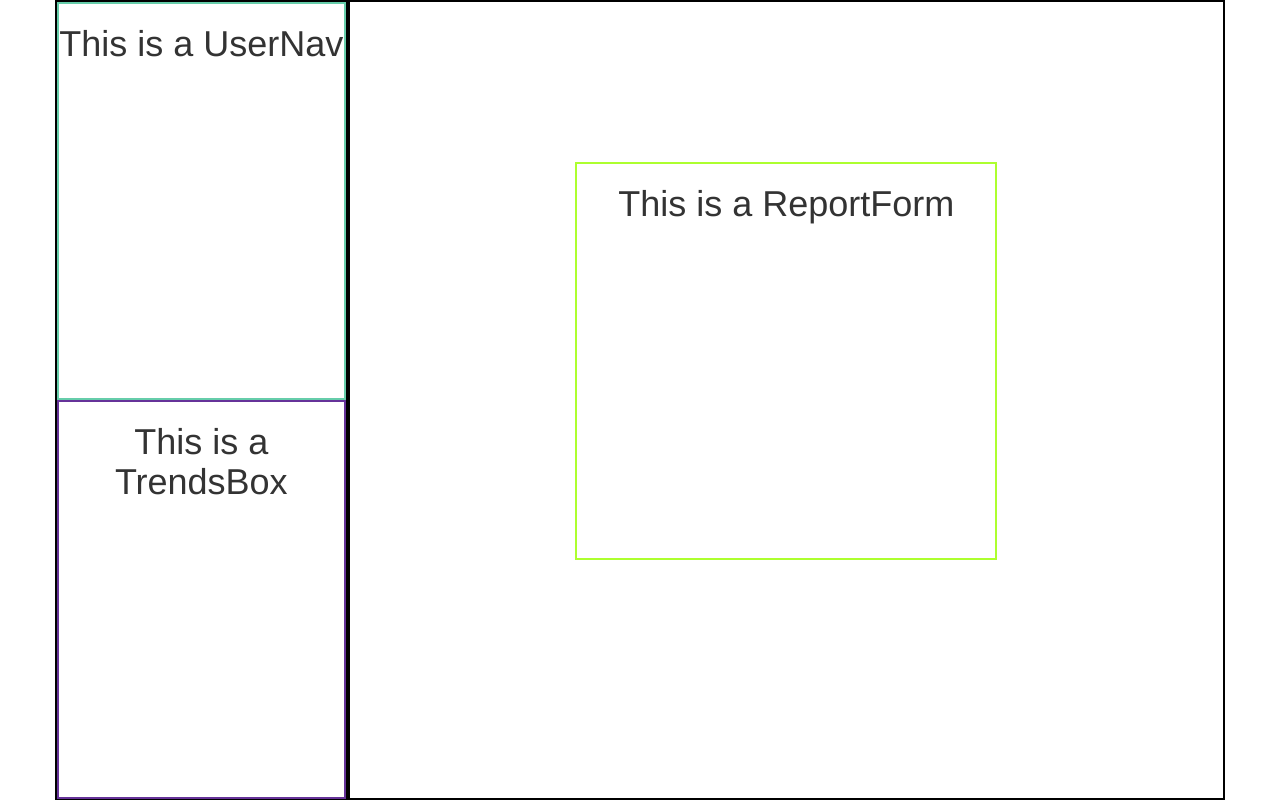
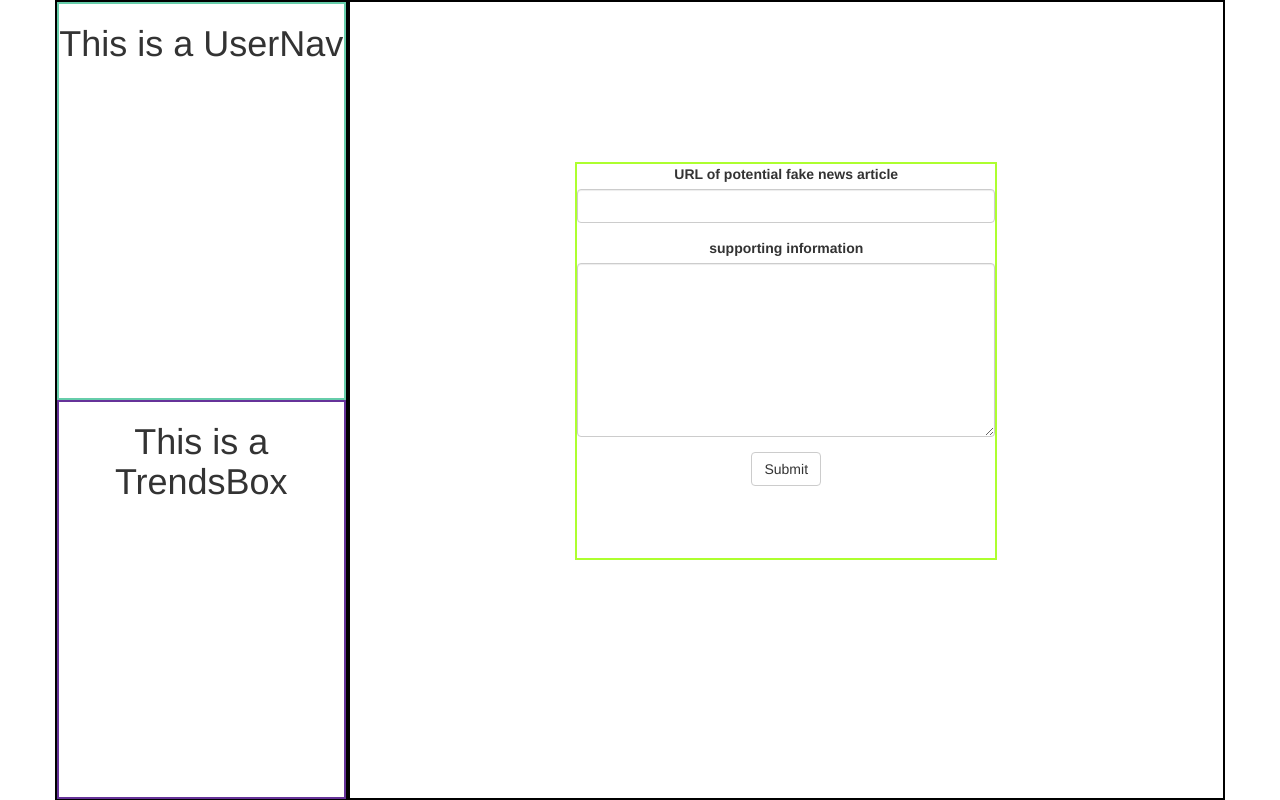
Before and after one commit to 123lk/ffs-front-portfolio, a React app: page /reportform in a window 1280 px wide. Built offline with nearby package versions, Linux system fonts and the light colour scheme.

Commit message:
added form styling

```diff
--- a/package.json
+++ b/package.json
@@ -24,6 +24,7 @@
     "eslint-plugin-react": "^6.10.3",
     "husky": "^0.13.3",
     "mocha": "^3.2.0",
+    "node-sass": "^4.5.2",
     "sass-loader": "^6.0.3",
     "style-loader": "^0.16.1",
     "url-loader": "^0.5.8",
--- a/src/components/FormPage/ReportForm.js
+++ b/src/components/FormPage/ReportForm.js
@@ -1,9 +1,21 @@
 import React from 'react';
 
 class ReportForm extends React.Component {
-  render () {
+  render() {
     return (
-      <h1>This is a ReportForm</h1>
+      <div>
+        <form>
+          <div className="form-group">
+            <label>URL of potential fake news article</label>
+            <input type="text" className="form-control" />
+          </div>
+          <div className="form-group">
+            <label>supporting information</label>
+            <textarea className="form-control" rows="8" />
+          </div>
+          <button type="submit" className="btn btn-default">Submit</button>
+        </form>
+      </div>
     );
   }
 }
```
